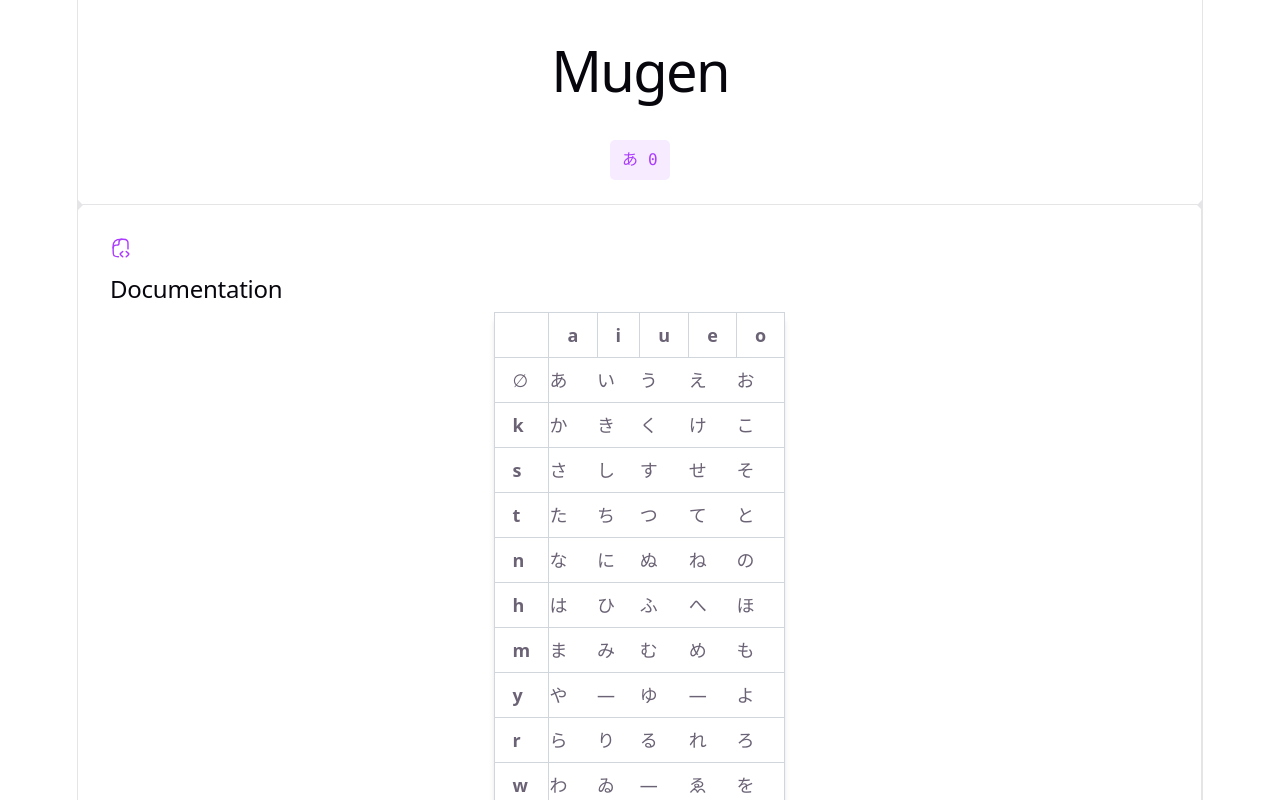
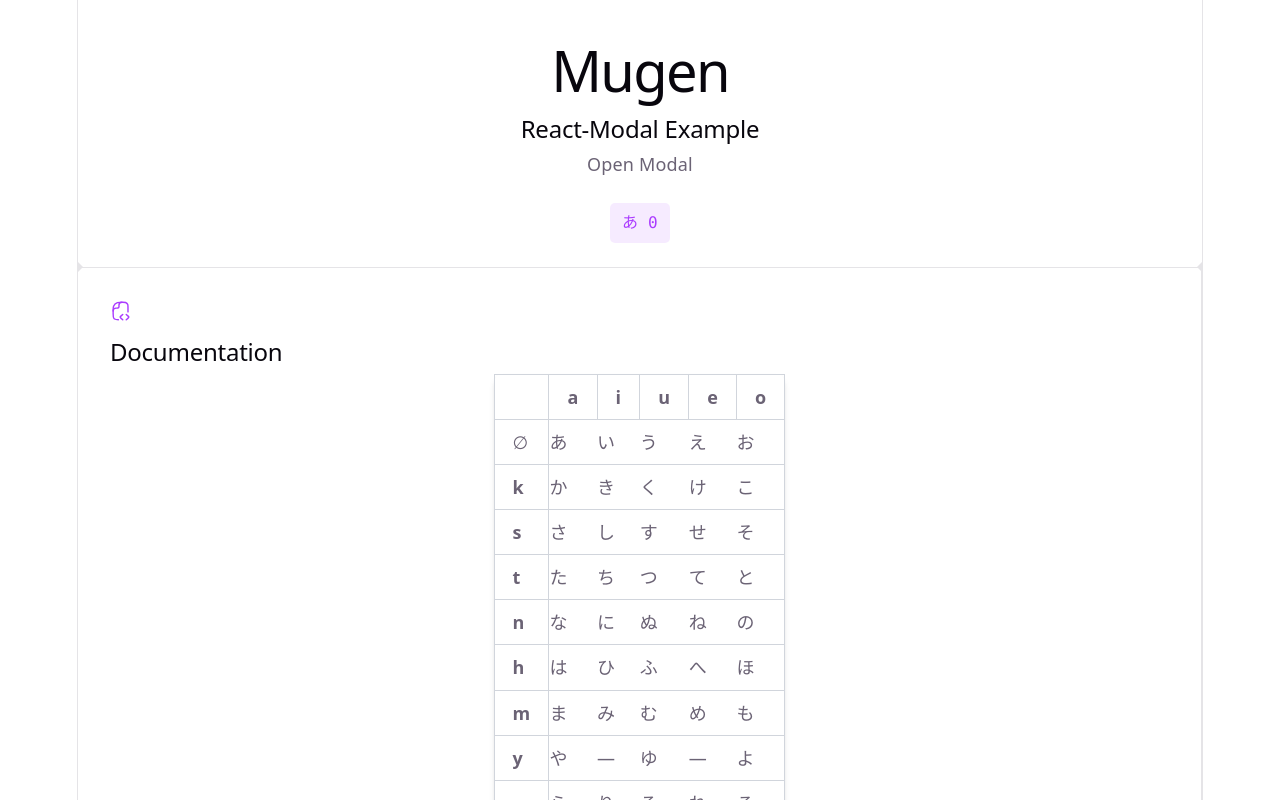
Before and after one commit to VivianVanilla/Mugen, a React (Vite) app: page / in a window 1280 px wide. Shown: the top 800 px of the page. Built offline with nearby package versions, Linux system fonts and the light colour scheme.

Commit message:
Example modal

```diff
--- a/package.json
+++ b/package.json
@@ -11,7 +11,8 @@
   },
   "dependencies": {
     "react": "^19.2.8",
-    "react-dom": "^19.2.8"
+    "react-dom": "^19.2.8",
+    "react-modal": "^3.16.3"
   },
   "devDependencies": {
     "@tailwindcss/vite": "^4.3.3",
--- a/src/App.jsx
+++ b/src/App.jsx
@@ -1,5 +1,6 @@
 import { useState, useEffect } from 'react'
 import HiraganaTable from './components/HiraganaTable'
+import ExModal from './components/examplemodal'
 import './App.css'
 
 function App() {
@@ -16,9 +17,7 @@ function App() {
         </div>
         <div>
           <h1>Mugen</h1>
-          <p>
-
-          </p>
+          <ExModal />
         </div>
         <button
           type="button"
--- /dev/null
+++ b/src/components/examplemodal.jsx
@@ -0,0 +1,37 @@
+import { useState } from 'react';
+import Modal from 'react-modal';
+import './../App.css'
+
+ export default function ExModal() {
+    const [modalIsOpen, setModalIsOpen] = useState(false);
+
+  const openModal = () => setModalIsOpen(true);
+  const closeModal = () => setModalIsOpen(false);
+
+  return (
+ <div>
+      <h2>React-Modal Example</h2>
+
+      {/* Trigger Button */}
+      <button onClick={openModal}>Open Modal</button>
+
+      {/* Modal Component */}
+
+      <Modal
+        isOpen={modalIsOpen}
+        onRequestClose={closeModal}
+        className="bg-white rounded-xl shadow-2xl w-1/2 p-6 mx-4 relative outline-none"
+         overlayClassName="fixed inset-0 bg-black/60 flex items-center justify-center z-50"
+      >
+        <span className="text-2xl font-bold text-gray-900 mb-2">
+          Hello Robert San
+        </span>
+        <p className="text-gray-800">This is a basic modal- They are very goated.</p>
+
+        <button onClick={closeModal} className="bg-blue-500 hover:bg-blue-700 text-white font-bold py-2 px-4 rounded">
+          Close Modal
+        </button>
+      </Modal>
+    </div>
+  );
+}
```
Also changed, not shown: 1 other file (tests, documents, lock files or other folders).
